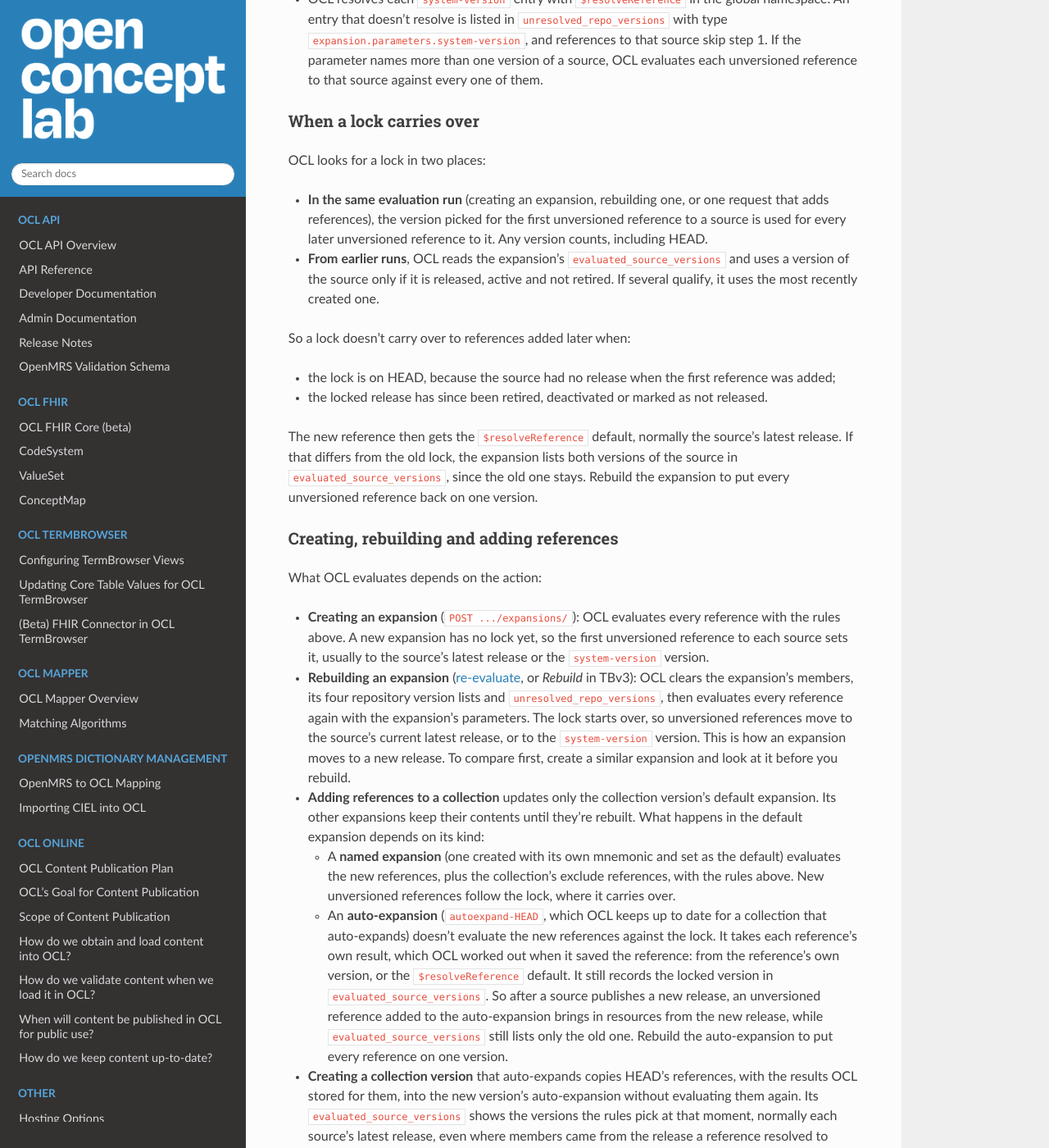
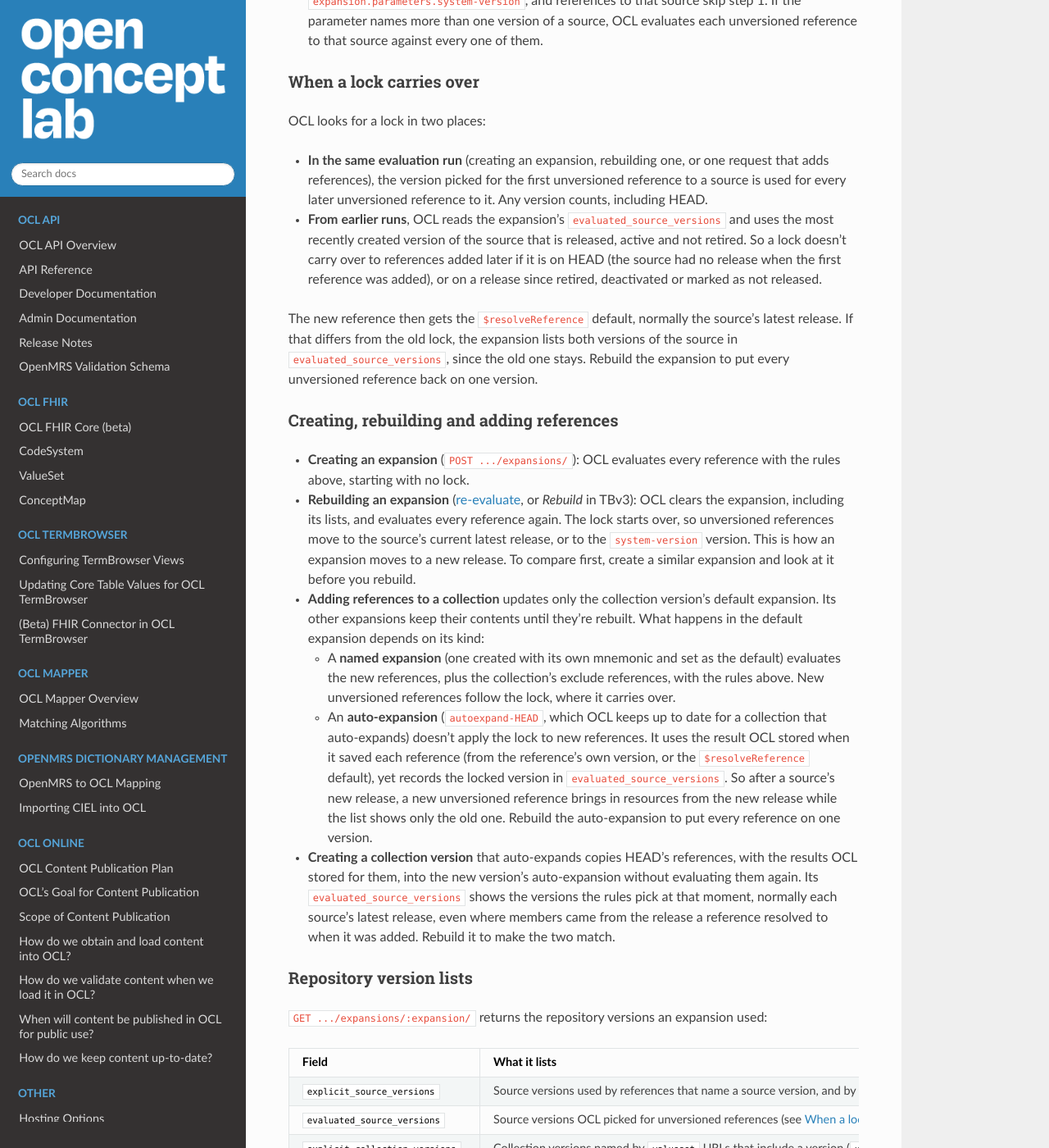
Before and after one commit to OpenConceptLab/ocl-docs, a Sphinx documentation site: the page built from docs/source/oclapi/apireference/collectionReferenceEvaluation.md, in a window 1280 px wide and 1400 px high, scrolled down 7597 px. Shown: the whole window at 82% size. Built offline with Sphinx 7.4.7 and the Read the Docs theme 3.1.0, drawn with Linux system fonts in a browser that asks for light colours; some of the changed text lies outside the part shown.

Commit message:
closes OpenConceptLab/ocl_issues#2941 | Version locking docs: simplification review cuts
Drops repeated statements (the lock rule, removing references, the
pre-locking list note), merges the carry-over cases into one bullet,
leaves rebuild details to the Expansions page, and shortens the
auto-expansion, Stage 1, Expansions overview and $resolveReference text.

Co-Authored-By: Claude Opus 5.5 <noreply@anthropic.com>
Claude-Session: https://claude.ai/code/session_01RXHeHat1ZJVVi18eqwRziY

```diff
--- a/docs/source/oclapi/apireference/collectionReferenceEvaluation.md
+++ b/docs/source/oclapi/apireference/collectionReferenceEvaluation.md
@@ -66,7 +66,7 @@ The first stage resolves the `system` and `valueset` fields into a base queryset
 **System resolution:**
 - If `system` is a relative URL (e.g. `/orgs/CIEL/sources/CIEL/`), it resolves directly to the source repository.
 - If `system` is a canonical URL (e.g. `https://CIELterminology.org`), it is resolved using the `$resolveReference` operation, which considers namespace-specific and global Canonical URL Registries.
-- If `version` is specified, that specific source version is used. Otherwise, the expansion's [version locking](#version-locking) rules pick the source version: the `system-version` expansion parameter (see [Expansion Parameters](expansions.md)) if it names a version of this source (including HEAD, via `<canonical_url>|HEAD`), then the version the expansion already uses for this source, then the source's latest released version (falling back to HEAD only if the source has no released version).
+- If `version` is specified, that specific source version is used. Otherwise, [version locking](#version-locking) picks the source version, by default the latest released version (or HEAD if the source has none). The `system-version` expansion parameter (see [Expansion Parameters](expansions.md)) can name another one, including HEAD via `<canonical_url>|HEAD`.
 - The base queryset is the set of all concepts (or mappings) in the resolved source version.
 - For HEAD without a pinned resource version: if `transform` is `"resourceversions"`, the latest version of each resource is selected; otherwise, the HEAD (versioned_object) is selected.
 
@@ -225,7 +225,7 @@ For each reference with a `system`, OCL picks the source version as follows.
    2. the version the expansion has already evaluated for this source, its **lock** (see [When a lock carries over](#when-a-lock-carries-over));
    3. the `$resolveReference` default: the source's latest released version, or HEAD if it has none.
 
-   OCL lists the version in `evaluated_source_versions`. The first unversioned reference to a source sets the lock for the ones after it.
+   OCL lists the version in `evaluated_source_versions`.
 
 Some details:
 - OCL compares sources by their URL without the version, so a canonical URL and a relative URL for the same source share one lock.
@@ -236,25 +236,18 @@ Some details:
 
 OCL looks for a lock in two places:
 - **In the same evaluation run** (creating an expansion, rebuilding one, or one request that adds references), the version picked for the first unversioned reference to a source is used for every later unversioned reference to it. Any version counts, including HEAD.
-- **From earlier runs**, OCL reads the expansion's `evaluated_source_versions` and uses a version of the source only if it is released, active and not retired. If several qualify, it uses the most recently created one.
-
-So a lock doesn't carry over to references added later when:
-- the lock is on HEAD, because the source had no release when the first reference was added;
-- the locked release has since been retired, deactivated or marked as not released.
+- **From earlier runs**, OCL reads the expansion's `evaluated_source_versions` and uses the most recently created version of the source that is released, active and not retired. So a lock doesn't carry over to references added later if it is on HEAD (the source had no release when the first reference was added), or on a release since retired, deactivated or marked as not released.
 
 The new reference then gets the `$resolveReference` default, normally the source's latest release. If that differs from the old lock, the expansion lists both versions of the source in `evaluated_source_versions`, since the old one stays. Rebuild the expansion to put every unversioned reference back on one version.
 
 ### Creating, rebuilding and adding references
 
-What OCL evaluates depends on the action:
-
-- **Creating an expansion** (`POST .../expansions/`): OCL evaluates every reference with the rules above. A new expansion has no lock yet, so the first unversioned reference to each source sets it, usually to the source's latest release or the `system-version` version.
-- **Rebuilding an expansion** ([re-evaluate](expansions.md), or *Rebuild* in TBv3): OCL clears the expansion's members, its four repository version lists and `unresolved_repo_versions`, then evaluates every reference again with the expansion's parameters. The lock starts over, so unversioned references move to the source's current latest release, or to the `system-version` version. This is how an expansion moves to a new release. To compare first, create a similar expansion and look at it before you rebuild.
+- **Creating an expansion** (`POST .../expansions/`): OCL evaluates every reference with the rules above, starting with no lock.
+- **Rebuilding an expansion** ([re-evaluate](expansions.md), or *Rebuild* in TBv3): OCL clears the expansion, including its lists, and evaluates every reference again. The lock starts over, so unversioned references move to the source's current latest release, or to the `system-version` version. This is how an expansion moves to a new release. To compare first, create a similar expansion and look at it before you rebuild.
 - **Adding references to a collection** updates only the collection version's default expansion. Its other expansions keep their contents until they're rebuilt. What happens in the default expansion depends on its kind:
   - A **named expansion** (one created with its own mnemonic and set as the default) evaluates the new references, plus the collection's exclude references, with the rules above. New unversioned references follow the lock, where it carries over.
-  - An **auto-expansion** (`autoexpand-HEAD`, which OCL keeps up to date for a collection that auto-expands) doesn't evaluate the new references against the lock. It takes each reference's own result, which OCL worked out when it saved the reference: from the reference's own version, or the `$resolveReference` default. It still records the locked version in `evaluated_source_versions`. So after a source publishes a new release, an unversioned reference added to the auto-expansion brings in resources from the new release, while `evaluated_source_versions` still lists only the old one. Rebuild the auto-expansion to put every reference on one version.
+  - An **auto-expansion** (`autoexpand-HEAD`, which OCL keeps up to date for a collection that auto-expands) doesn't apply the lock to new references. It uses the result OCL stored when it saved each reference (from the reference's own version, or the `$resolveReference` default), yet records the locked version in `evaluated_source_versions`. So after a source's new release, a new unversioned reference brings in resources from the new release while the list shows only the old one. Rebuild the auto-expansion to put every reference on one version.
 - **Creating a collection version** that auto-expands copies HEAD's references, with the results OCL stored for them, into the new version's auto-expansion without evaluating them again. Its `evaluated_source_versions` shows the versions the rules pick at that moment, normally each source's latest release, even where members came from the release a reference resolved to when it was added. Rebuild it to make the two match.
-- **Removing references** doesn't remove versions from the lists.
 
 ### Repository version lists
 
@@ -263,7 +256,7 @@ What OCL evaluates depends on the action:
 | Field | What it lists |
 |---|---|
 | `explicit_source_versions` | Source versions used by references that name a source version, and by deprecated resource-version references. |
-| `evaluated_source_versions` | Source versions OCL picked for unversioned references. For each source, the most recently created entry that is released, active and not retired is its lock. |
+| `evaluated_source_versions` | Source versions OCL picked for unversioned references (see [When a lock carries over](#when-a-lock-carries-over)). |
 | `explicit_collection_versions` | Collection versions named by `valueset` URLs that include a version (`url|v1` or `.../collections/MyValueSet/v1/`). |
 | `evaluated_collection_versions` | Collection versions resolved for `valueset` URLs without a version. |
 | `unresolved_repo_versions` | Repositories OCL couldn't resolve, each with a `url` and a `type`: `reference.system`, `reference.valueset` or `expansion.parameters.system-version`. It holds the entries from the latest evaluation that had any, and a rebuild clears it. |
@@ -281,7 +274,6 @@ In TBv3, the expansion details on a collection's Versions tab show the expansion
 ### Expansions built before version locking
 
 Version locking shipped in oclapi2 2.3.201. The upgrade didn't recompute existing expansions. It moved every repository version they had recorded into `explicit_source_versions` and `explicit_collection_versions`, including versions picked for unversioned references, and left the evaluated lists empty. In such an expansion:
-- the lists don't show which versions were pinned and which were picked;
 - there's no lock to carry over, because OCL reads locks only from `evaluated_source_versions`. The next unversioned reference added resolves to the latest release and becomes the lock;
 - members can come from several versions of one source, because each addition resolved on its own before version locking.
 
@@ -294,7 +286,7 @@ Before oclapi2 2.3.215, a rebuild didn't start over either: it kept the existing
 
 The lists can't show the auto-expansion case described above, where members come from a newer release than the one listed. If references were added to an auto-expansion after a source's new release, rebuild it.
 
-**How to fix.** Rebuild the expansion. The rebuild recomputes both lists and puts every unversioned reference on one version per source: the latest release, unless the expansion's `system-version` parameter names another. To stay on an older release instead, create an expansion whose `system-version` names that release, or pin the references to it.
+**How to fix.** Rebuild the expansion (see above). To stay on an older release instead, create an expansion whose `system-version` names that release, or pin the references to it.
 
 ## Human-Readable Translation
 
```
Also changed, not shown: docs/source/oclapi/apireference/expansions.md (+1 -1 lines), docs/source/oclapi/apireference/resolveReference.md (+1 -3 lines).
